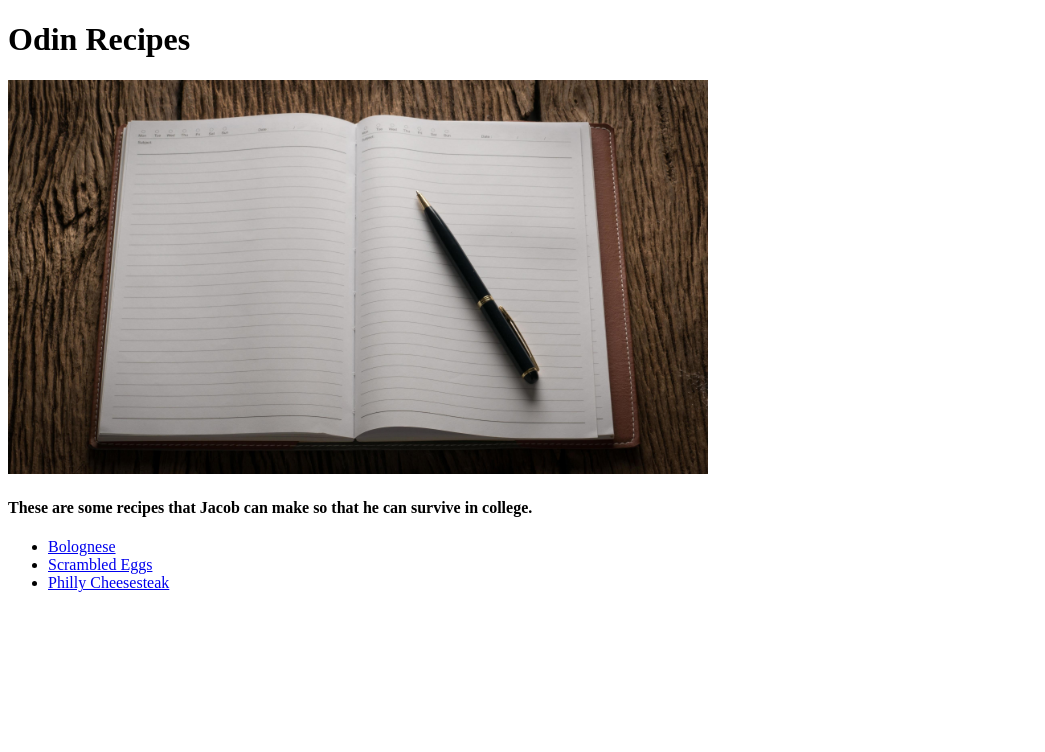
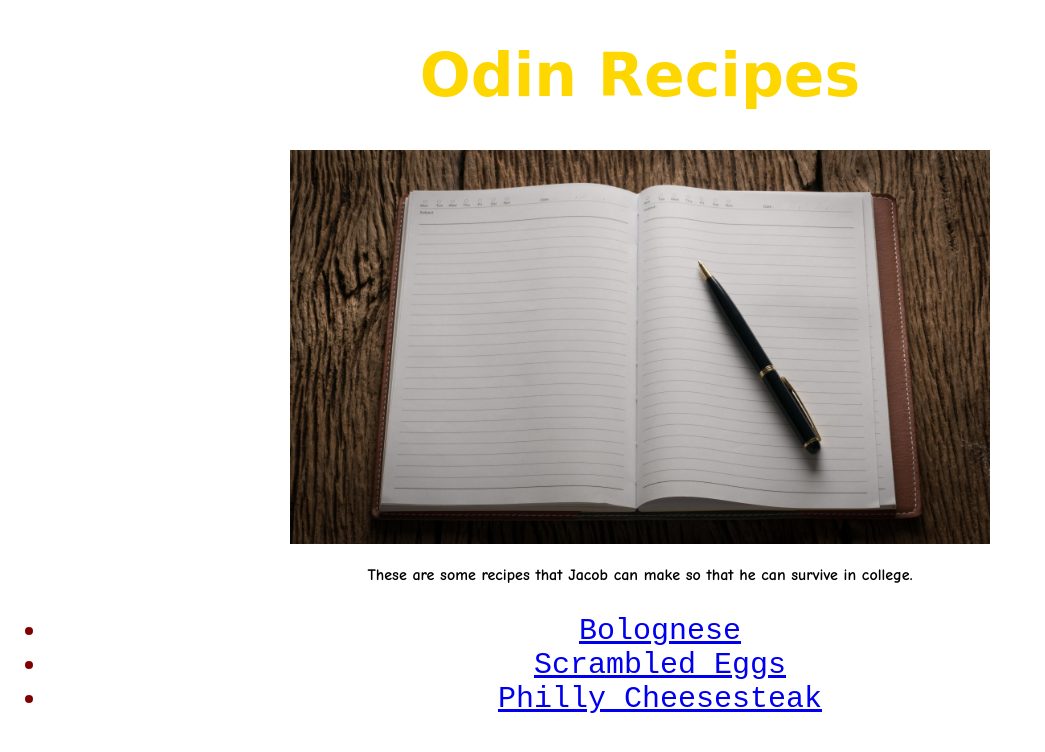
Before and after one commit to jacobspivack/odin-recipes, a plain HTML site: page index.html in a window 1280 px wide. Shown: the whole page, without its empty margins (0-1045 px from the left). Drawn offline with Linux system fonts and the light colour scheme.

Commit message:
Styled with CSS

```diff
--- a/index.html
+++ b/index.html
@@ -4,6 +4,7 @@
     <meta charset="UTF-8">
     <meta name="viewport" content="width=device-width, initial-scale=1.0">
     <title>Odin Recipes</title>
+    <link rel="stylesheet" href="styles.css">
 </head>
 <body>
     <h1>Odin Recipes</h1>
--- /dev/null
+++ b/styles.css
@@ -0,0 +1,32 @@
+h1 {
+    color: gold;
+    font-family: 'Brush Script MT', cursive;
+    font-size: 60px;
+    text-align: center;
+}
+
+h4 {
+    font-family: 'Comic Sans MS';
+    text-align: center;
+}
+
+img {
+    padding: inherit;
+    margin:auto;
+    display: block;
+
+}
+
+ul {
+    color: maroon;
+    font-family: 'Courier New', Courier, monospace;
+    font-size: 30px;
+    text-align: center;
+}
+
+a.back {
+    font-family: 'Lucida Handwriting', 'Brush Script MT', serif;
+    font-size: 60px;
+    text-align: center;
+    color: green;
+}
```
Also changed, not shown: recipes/bolognese.html (+1 -0 lines), recipes/cheesesteak.html (+1 -0 lines), recipes/scrambledeggs.html (+1 -1 lines).
